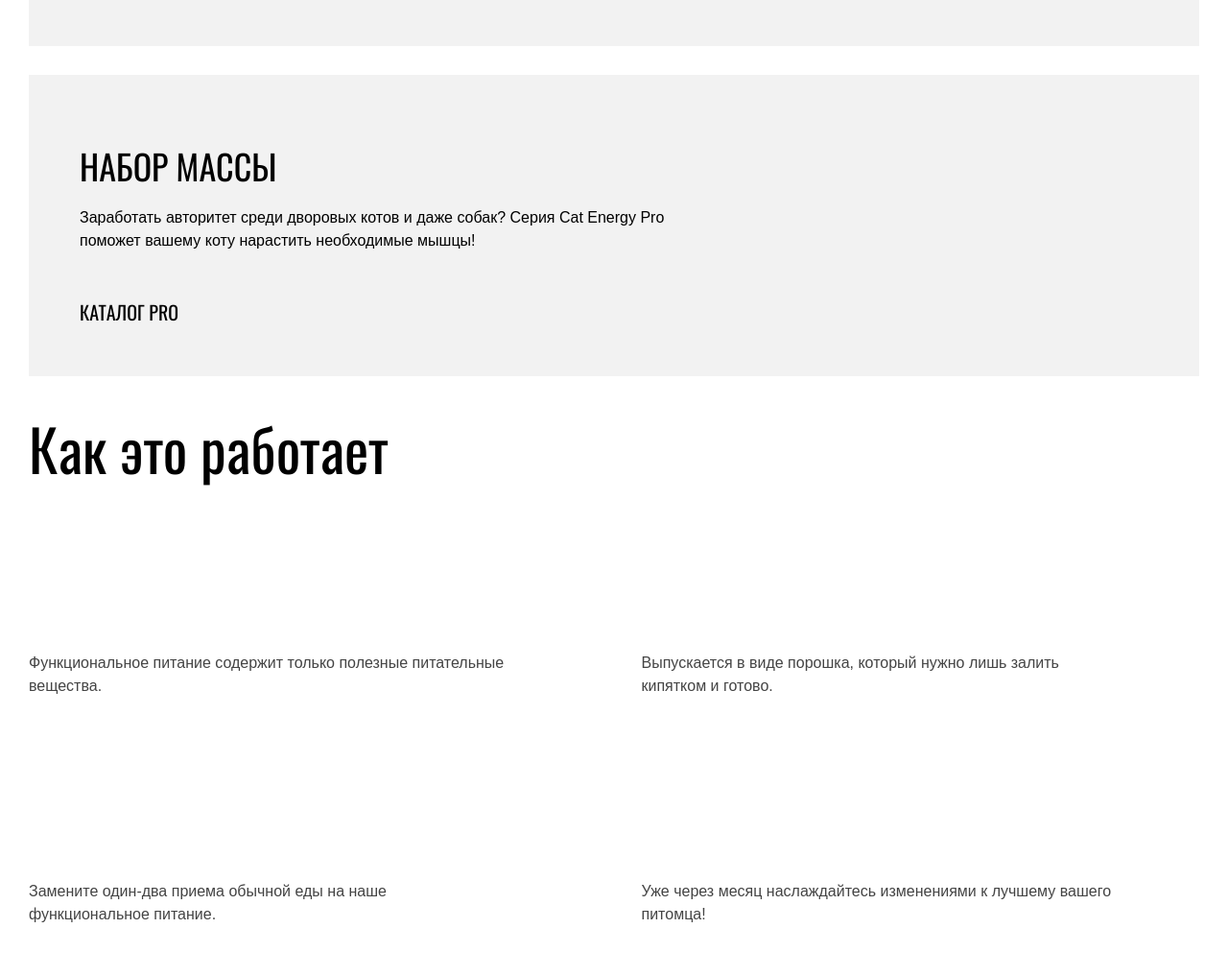
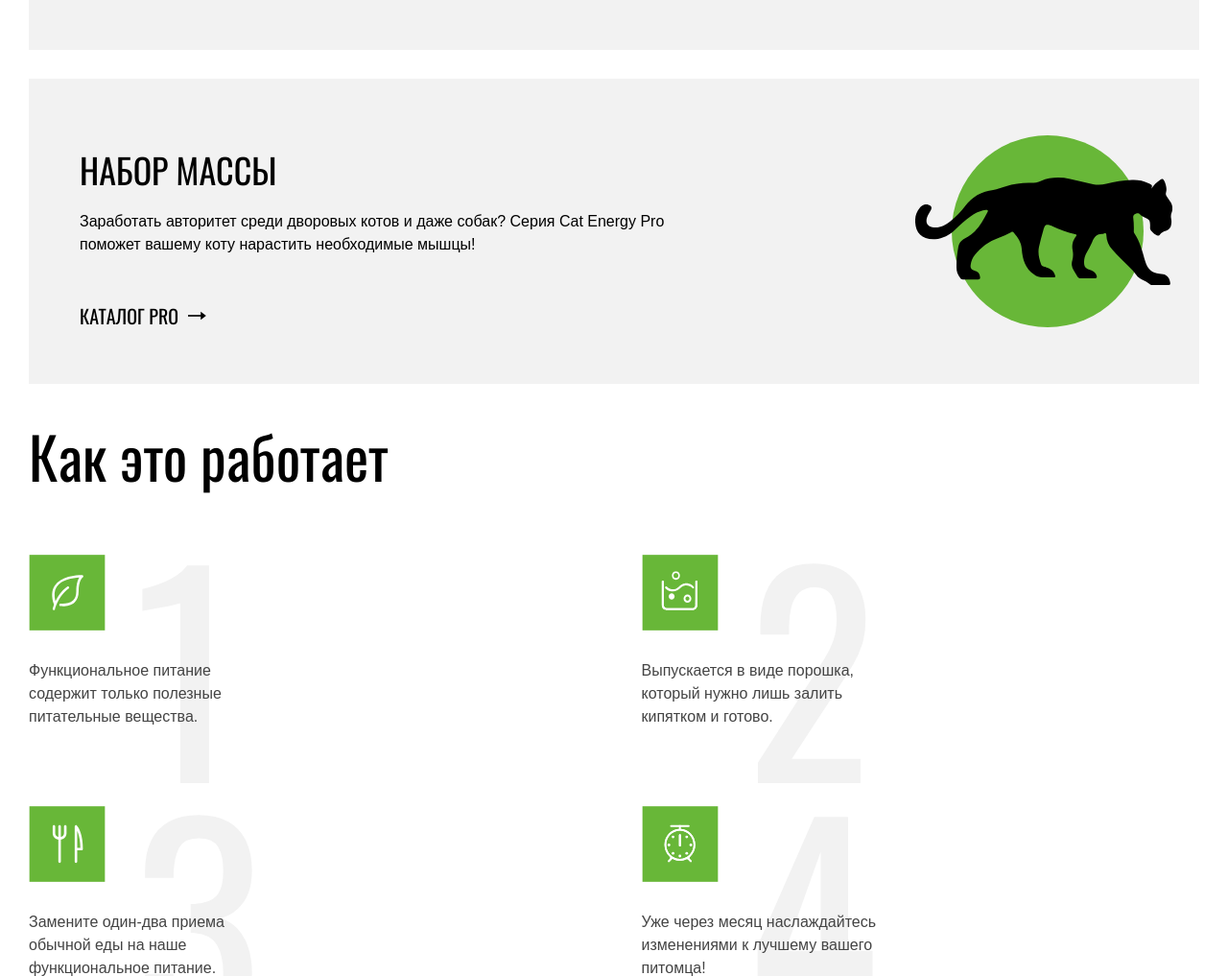
Before and after one commit to revcheg/276123-cat-energy-24, a website: page source/index.html in a window 1280 px wide. Shown: the part 859-1876 px from the top of the page at 96% size. Drawn offline with nearby package versions, Linux system fonts and the light colour scheme; files that its build step writes are made by us from their sources.

Commit message:
Начал мелкие сетки и декоративные элементы

```diff
--- a/source/index.html
+++ b/source/index.html
@@ -44,12 +44,12 @@
 
     <section class="category">
       <h2 class="visually-hidden">Категории питания для котов</h2>
-      <article class="category__box">
+      <article class="category__box  category__box--slim">
         <h3 class="category__title">Похудение</h3>
         <p class="desc  category__text">Ваш кот весит больше собаки и почти утратил способность лазить по деревьям? Пора на диету! Cat Energy Slim поможет вашему питомцу сбросить лишний вес.</p>
         <a class="category__link" href="catalog.html">Каталог slim</a>
       </article>
-      <article class="category__box">
+      <article class="category__box  category__box--pro">
         <h3 class="category__title">Набор массы</h3>
         <p class="desc  category__text">Заработать авторитет среди дворовых котов и даже собак? Серия Cat Energy Pro поможет вашему коту нарастить необходимые мышцы!</p>
         <a class="category__link" href="catalog.html">Каталог pro</a>
@@ -58,12 +58,12 @@
 
     <section class="advantages">
       <h2 class="heading  advantages__title">Как это работает</h2>
-      <ul class="advantages__list">
+      <ol class="advantages__list">
         <li class="desc  advantages__item">Функциональное питание содержит только полезные питательные вещества.</li>
         <li class="desc  advantages__item">Выпускается в виде порошка, который нужно лишь залить кипятком и готово.</li>
         <li class="desc  advantages__item">Замените один-два приема обычной еды на наше функциональное питание.</li>
         <li class="desc  advantages__item">Уже через месяц наслаждайтесь изменениями к лучшему вашего питомца!</li>
-      </ul>
+      </ol>
     </section>
 
     <section class="live">
@@ -87,7 +87,7 @@
           <div class="live__right">
             <div class="live__example">
               <img class="live__image  live__image--before" src="img/live-before.png" width="280" height="232" alt="Фотографи кота до диеты с функциональным питанием.">
-              <img class="live__image  live__image--after" src="img/live-after.png" width="280" height="232" alt="Фотографи кота после диеты с функциональным питанием.">
+              <img class="live__image  live__image--after" src="img/live-after.png" width="243" height="232" alt="Фотографи кота после диеты с функциональным питанием.">
             </div>
             <div class="live__controls">
               <button class="live__button  live__button--before" type="button">Было</button>
--- a/source/sass/components/advantages.scss
+++ b/source/sass/components/advantages.scss
@@ -26,6 +26,7 @@
 }
 
 .advantages__list {
+  counter-reset: list;
   margin: 0;
   padding: 0;
   list-style-type: none;
@@ -50,15 +51,49 @@
 }
 
 .advantages__item {
-  padding-left: 80px;
+  position: relative;
+  box-sizing: border-box;
+  display: flex;
+  align-items: center;
+  min-height: 60px;
+  padding: 2px 0 4px 80px;
 
   &:not(:last-child) {
     margin-bottom: 20px;
+  }
+
+  &::before {
+    content: "";
+    position: absolute;
+    top: 0;
+    left: 0;
+    width: 60px;
+    height: 60px;
+    background-repeat: no-repeat;
+    background-position: center;
+    background-size: contain;
+  }
+
+  &:nth-child(1)::before {
+    background-image: url("../img/advantages-1.svg");
+  }
+
+  &:nth-child(2)::before {
+    background-image: url("../img/advantages-2.svg");
+  }
+
+  &:nth-child(3)::before {
+    background-image: url("../img/advantages-3.svg");
+  }
+
+  &:nth-child(4)::before {
+    background-image: url("../img/advantages-4.svg");
   }
 }
 
 @media (min-width: $tablet-width) {
   .advantages__item {
+    max-width: 345px;
     padding-top: 110px;
     padding-right: 80px;
     padding-bottom: 43px;
@@ -67,11 +102,31 @@
     &:not(:last-child) {
       margin-bottom: 0;
     }
+
+    &::before {
+      width: 80px;
+      height: 80px;
+    }
+
+    &::after {
+      content: counter(list);
+      counter-increment: list;
+      position: absolute;
+      top: 50%;
+      left: 110px;
+      color: $basic-grey;
+      font-size: 280px;
+      font-weight: 400;
+      font-family: "Oswald", "Arial", sans-serif;
+      line-height: 280px;
+      transform: translateY(-50%);
+      z-index: -1;
+    }
   }
 }
 
 @media (min-width: $desktop-width) {
   .advantages__item {
-    padding-right: 20px;
+    padding-right: 0;
   }
 }
--- a/source/sass/components/category.scss
+++ b/source/sass/components/category.scss
@@ -22,12 +22,41 @@
 }
 
 .category__box {
+  position: relative;
   box-sizing: border-box;
   padding: 30px 20px 18px;
   background-color: $basic-grey;
 
   &:not(:last-child) {
     margin-bottom: 20px;
+  }
+
+  &::before {
+    content: "";
+    position: absolute;
+    top: 20px;
+    left: 20px;
+    width: 50px;
+    height: 53px;
+    background-repeat: no-repeat;
+    background-position: center;
+    background-size: contain;
+  }
+
+  &--slim {
+    &::before {
+      background-image: url("../img/category-1.svg");
+    }
+  }
+
+  &--pro {
+    &::before {
+      top: 24px;
+      left: 13px;
+      width: 67px;
+      height: 50px;
+      background-image: url("../img/category-2.svg");
+    }
   }
 }
 
@@ -38,6 +67,23 @@
     &:not(:last-child) {
       margin-bottom: 30px;
     }
+
+    &::before {
+      top: 50%;
+      right: 60px;
+      left: auto;
+      width: 200px;
+      height: 211px;
+      transform: translateY(-50%);
+    }
+
+    &--pro {
+      &::before {
+        right: 28px;
+        width: 268px;
+        height: 200px;
+      }
+    }
   }
 }
 
@@ -47,6 +93,24 @@
 
     &:not(:last-child) {
       margin-bottom: 0;
+    }
+
+    &::before {
+      top: 40px;
+      right: auto;
+      left: 50px;
+      width: 100px;
+      height: 106px;
+      transform: translateY(0%);
+    }
+
+    &--pro {
+      &::before {
+        top: 47px;
+        left: 33px;
+        width: 134px;
+        height: 100px;
+      }
     }
   }
 }
@@ -73,6 +137,7 @@
 @media (min-width: $desktop-width) {
   .category__title {
     margin-bottom: 73px;
+    padding-left: 160px;
   }
 }
 
@@ -100,11 +165,30 @@
 }
 
 .category__link {
-  display: block;
+  position: relative;
   color: inherit;
   line-height: 16px;
   text-decoration: none;
   text-transform: uppercase;
+
+  &::after {
+    content: "";
+    position: absolute;
+    top: 50%;
+    left: calc(100% + 10px);
+    width: 32px;
+    height: 10px;
+    background-image: url("../img/arrow.svg");
+    background-repeat: no-repeat;
+    background-position: -8px 0;
+    background-size: contain;
+    transition: 0.3s;
+    transform: translateY(-50%);
+  }
+
+  &:hover::after {
+    background-position: 0 0;
+  }
 }
 
 @media (min-width: $tablet-width) {
--- a/source/sass/components/live.scss
+++ b/source/sass/components/live.scss
@@ -115,6 +115,7 @@
 }
 
 .live__advantages {
+  position: relative;
   margin: 0;
   padding: 14px 0 18px;
   text-align: center;
@@ -143,10 +144,15 @@
 }
 
 .live__desc {
-  display: block;
+  position: absolute;
+  bottom: 0;
+  left: 50%;
+  padding: 0 15px;
   font-size: 12px;
   font-family: "Arial", sans-serif;
   line-height: 12px;
+  background-color: #eaeaea;
+  transform: translateX(-50%) translateY(50%);
 }
 
 @media (min-width: $tablet-width) {
@@ -213,10 +219,22 @@
   }
 }
 
+.live__example {
+  position: relative;
+}
+
 .live__image {
   display: block;
   margin: 0 auto;
   margin-bottom: 15px;
+
+  &--after {
+    position: absolute;
+    top: 0;
+    right: 0;
+    left: 0;
+    opacity: 0;
+  }
 }
 
 @media (min-width: $tablet-width) {
```
Also changed, not shown: source/img/advantages-1.svg (added), source/img/advantages-2.svg (added), source/img/advantages-3.svg (added), source/img/advantages-4.svg (added), source/img/arrow.svg (added), source/img/category-1.svg (added), source/img/category-2.svg (added).
